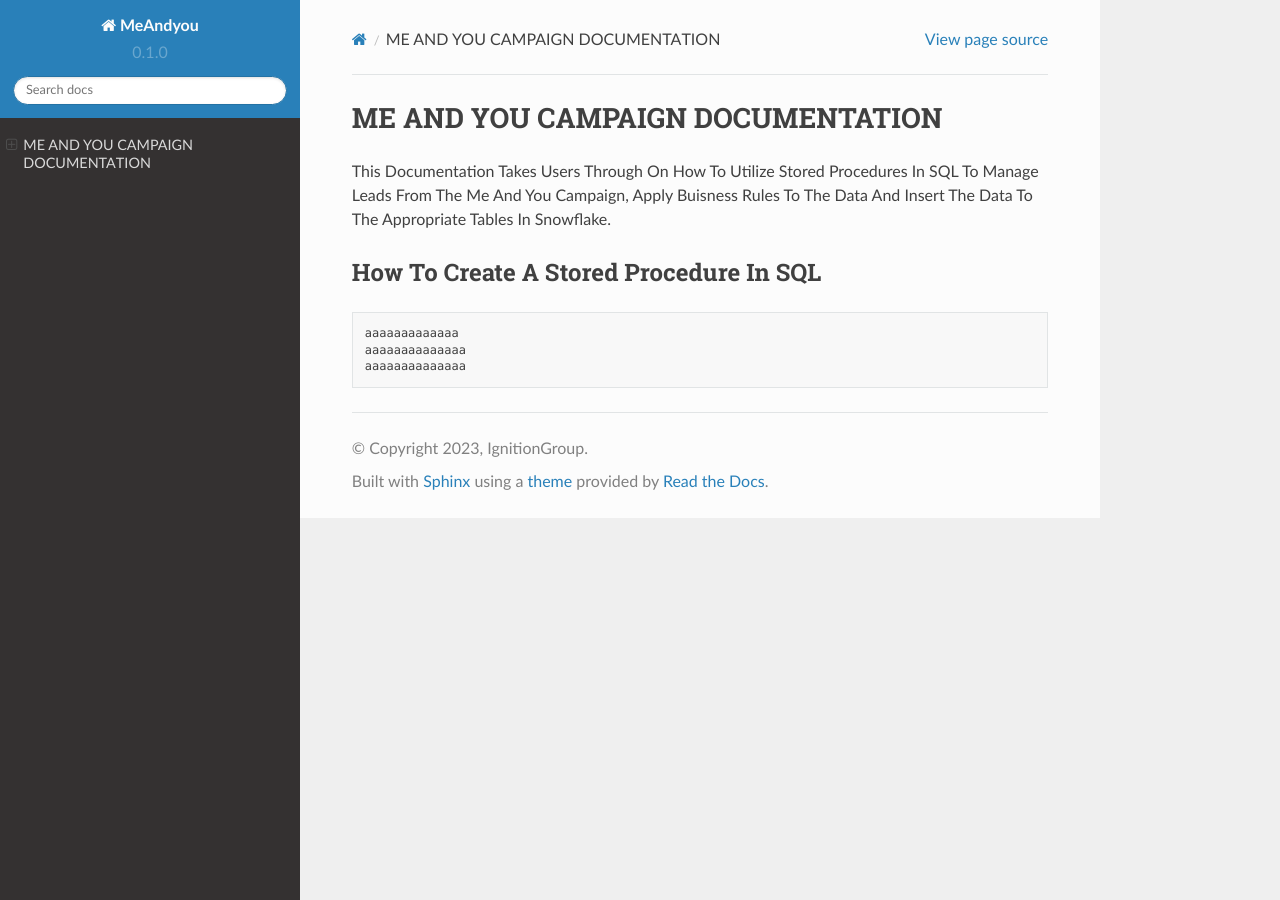
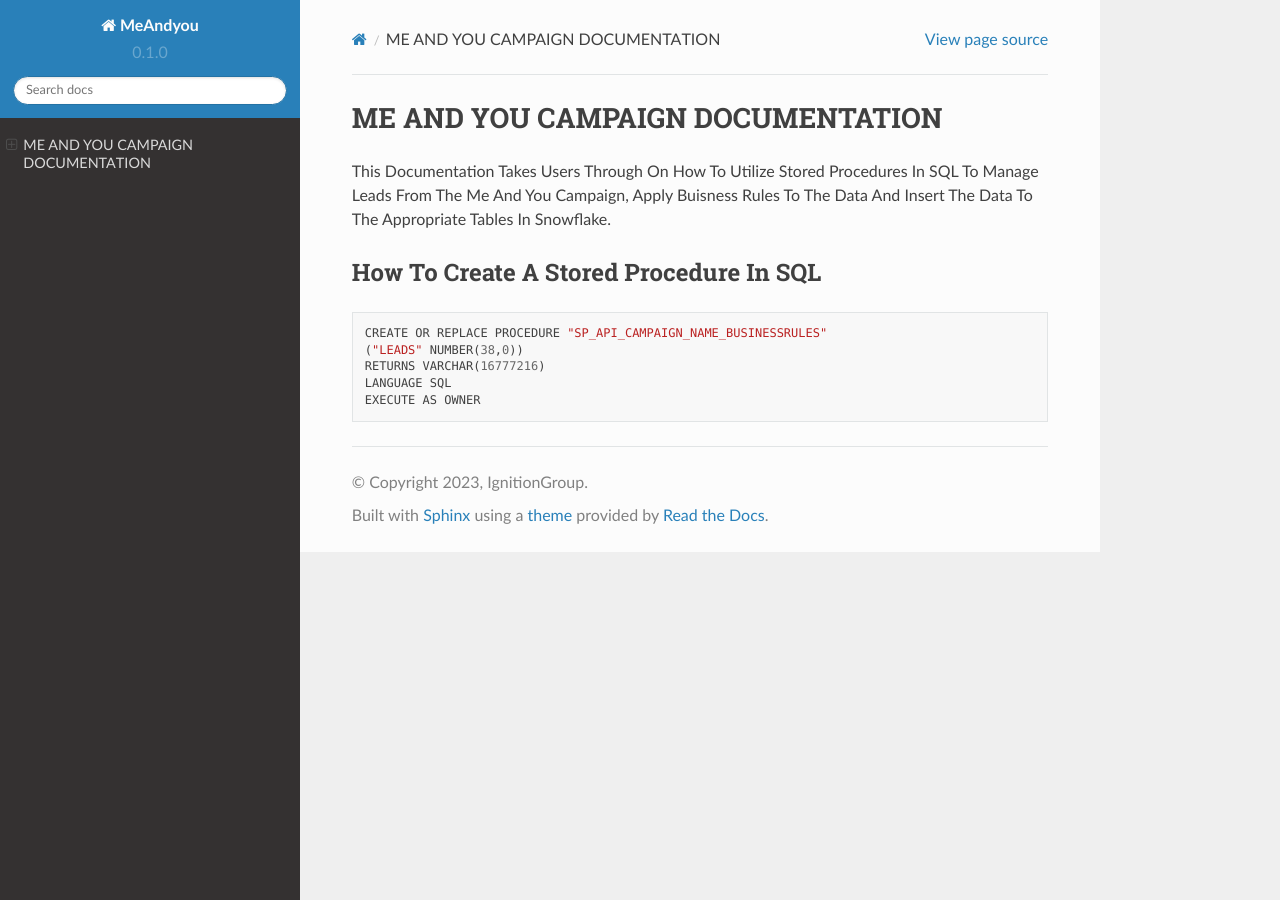
Before and after one commit to MPILOGUM114/MeAndYou, a Sphinx documentation site: the page built from docs/source/index.rst, in a window 1280 px wide. Built offline with Sphinx 7.4.7 and the Read the Docs theme 2.0.0, drawn with Linux system fonts in a browser that asks for light colours.

Commit message:
Update index.rst

```diff
--- a/docs/source/index.rst
+++ b/docs/source/index.rst
@@ -10,6 +10,8 @@ How To Create A Stored Procedure In SQL
 
 .. code-block::
 
-     aaaaaaaaaaaaa
-     aaaaaaaaaaaaaa
-     aaaaaaaaaaaaaa
+     CREATE OR REPLACE PROCEDURE "SP_API_CAMPAIGN_NAME_BUSINESSRULES"
+     ("LEADS" NUMBER(38,0))
+     RETURNS VARCHAR(16777216)
+     LANGUAGE SQL
+     EXECUTE AS OWNER
```
